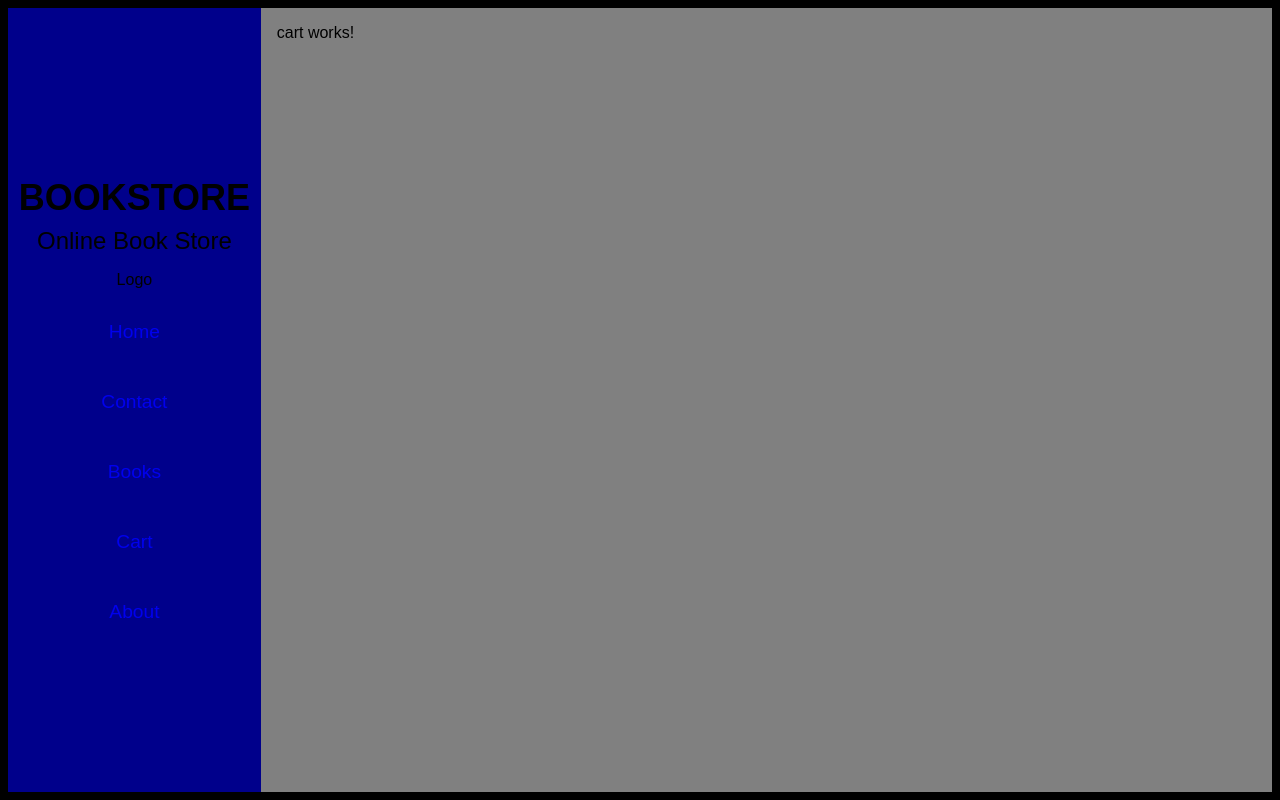
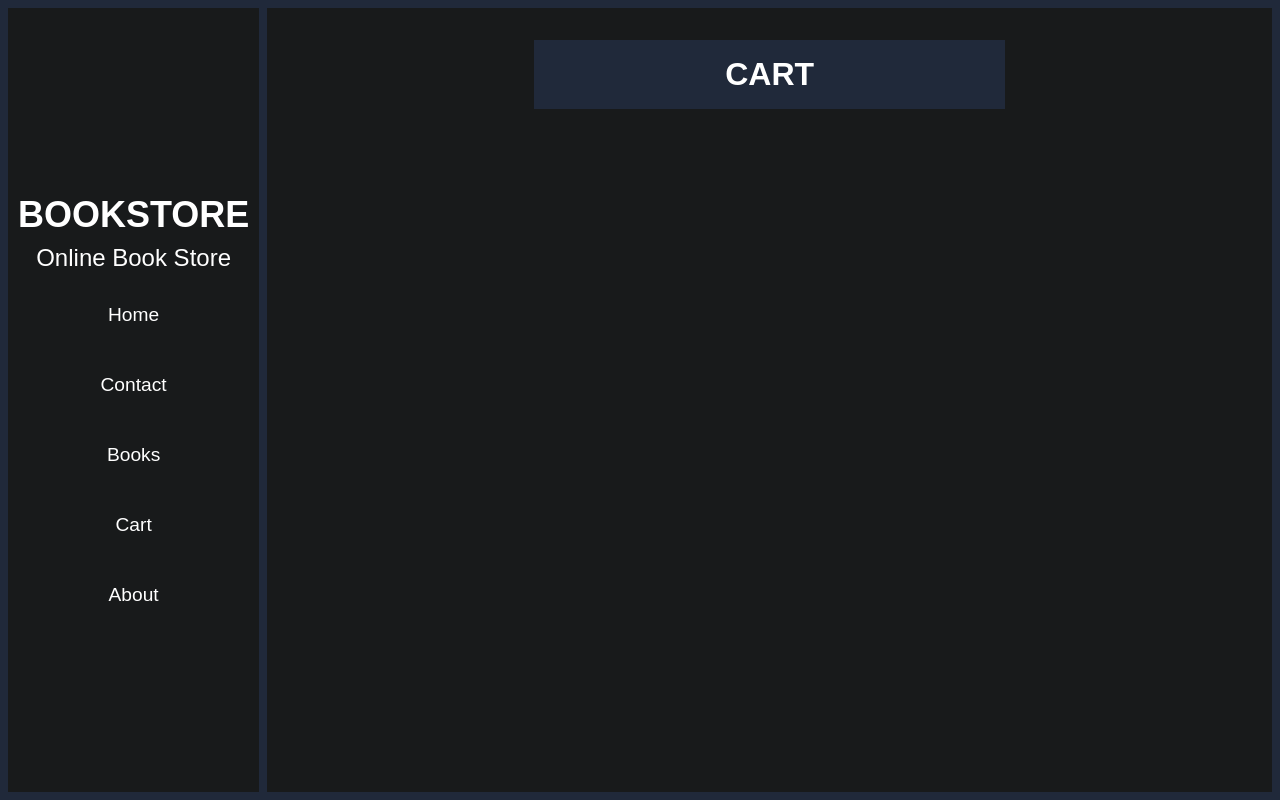
Before and after one commit to lokesh21012002/Bookstore, an Angular app in the folder client/store_front/: page /Cart in a window 1280 px wide. Built offline with nearby package versions, Linux system fonts and the light colour scheme.

Commit message:
Default user ui done

```diff
--- a/client/store_front/src/app/app.component.css
+++ b/client/store_front/src/app/app.component.css
@@ -1,21 +1,21 @@
 .app {
-  background: black;
   height: 100vh;
   display: grid;
   grid-template-rows: 1fr;
   grid-template-columns: 1fr 4fr;
+  column-gap: .5rem;
   padding: .5rem;
 }
 
 .header {
-  background: darkblue;
   padding: 1rem;
   overflow-y: scroll;
+  background: var(--secondarybg);
 }
 
 .dynamiccontent {
   position: relative;
   padding: 1rem;
-  background: gray;
   overflow-y: scroll;
+  background: var(--secondarybg);
 }
--- a/client/store_front/src/app/book/book.component.css
+++ b/client/store_front/src/app/book/book.component.css
@@ -16,6 +16,7 @@
 .searchbooks input{
     width: 50%;
     padding: 1rem;
+    text-align: center;
 }
 
 .searchbooks button{
@@ -26,7 +27,7 @@
 .bookscollection{
     display: grid;
     grid-template-rows: 1fr 1fr;
-    grid-template-columns: 1fr 1fr 1fr 1fr;
+    grid-template-columns: 1fr 1fr 1fr;
     row-gap: 2rem;
     column-gap: 3rem;
 }
@@ -39,9 +40,11 @@
     align-items: center;
     gap: 1rem;
     text-align: center;
+    border: 3px solid var(--primarybg);
+    padding: .7rem;
 }
 
 .books img{
     width: 100%;
-    height: 15rem;
+    height: 17rem;
 }
--- a/client/store_front/src/app/book/book.component.html
+++ b/client/store_front/src/app/book/book.component.html
@@ -11,7 +11,7 @@
               src={{book.cover}}
               alt="Marvel"
             />
-            <p>{{ book.title.toUpperCase() }}</p>
+            <h3>{{ book.title.toUpperCase() }}</h3>
             <p>ONLY AT ${{ book.price }}</p>
             <a routerLink="/Book/{{book.id}}">CHECK OUT NOW</a>
           </div>
@@ -24,7 +24,7 @@
             src={{book.cover}}
             alt="Marvel"
           />
-          <p>{{ book.title.toUpperCase() }}</p>
+          <h3>{{ book.title.toUpperCase() }}</h3>
           <p>ONLY AT ${{ book.price }}</p>
           <a routerLink="/Book/{{book.id}}">CHECK OUT NOW</a>
         </div>
--- a/client/store_front/src/app/book/showbook/showbook.component.css
+++ b/client/store_front/src/app/book/showbook/showbook.component.css
@@ -1,11 +1,18 @@
+/* .showbookbox{
+    display: flex;
+    flex-direction: column;
+    align-items: center;
+    justify-content: center;
+    gap: 1rem;
+    background: blue;
+}
+
 .showbook{
     display: grid;
     grid-template-columns: 1fr 1fr;
     column-gap: 1rem;
-    justify-content: center;
-    height: 100%;
-    align-content: center;
-    padding: 1rem;
+    padding: .5rem;
+    height: 45rem;
 }
 
 .bookdetails{
@@ -18,7 +25,7 @@
 
 .bookcover{
     padding: 1rem;
-    background: white;
+    height: 75%;
 }
 
 .bookcover img{
@@ -29,10 +36,10 @@
 .bookdata{
     display: flex;
     flex-direction: column;
-    justify-content: center;
     align-items: center;
     gap: 2rem;
     margin-top: 0.5rem;
+    height: 100%;
 }
 
 .buyoptions{
@@ -47,4 +54,52 @@
 .buyoptions button{
     padding: 1.5rem;
     width: 75%;
+} */
+
+
+.showbook{
+    height: 100%;
+    display: flex;
+    flex-direction: column;
+    justify-content: space-around;
+    align-items: center;
+    gap: 2rem;
 }
+
+.heading{
+    width: 50%;
+    padding: 1rem;
+    text-align: center;
+    background: var(--primarybg);
+}
+
+.book{
+    display: flex;
+    gap: 1rem;
+    height: 70%;
+}
+
+.bookcover{
+    padding: 1rem;
+    width: 50%;
+    background-color: var(--primarybg);
+}
+
+.bookcover img{
+    height: 100%;
+    width: 100%;
+}
+
+.bookdetails{
+    width: 50%;
+    display: flex;
+    flex-direction: column;
+    border: 3px solid var(--primarybg);
+    justify-content: space-between;
+    align-items: center;
+    padding: 1rem;
+}
+
+.buyoptions button{
+    padding: 1.5rem;
+}
--- a/client/store_front/src/app/book/showbook/showbook.component.html
+++ b/client/store_front/src/app/book/showbook/showbook.component.html
@@ -1,3 +1,9 @@
+<!-- <div class="showbookbox">
+
+    <div class="heading">
+        <h1>BOOK DETAILS</h1>
+    </div>
+
     <div class="showbook">
 
 
@@ -17,8 +23,6 @@
                 <h3>TOTAL AVAILABLE : {{bookData.totalavailable}}</h3>
                 <h3>SOLD BY : {{bookData.seller?.storename}}</h3>
 
-        </div>
-
                 <div class="buyoptions">
                     <button (click)="addToCart(bookData)">ADD TO CART</button>
                 </div>
@@ -26,5 +30,41 @@
             </div>
 
 
+        </div>
+
+
 
     </div>
+
+</div> -->
+
+<div class="showbook">
+
+    <div class="heading">
+        <h1>BOOK DETAILS</h1>
+    </div>
+
+    <div class="book">
+
+        <div class="bookcover">
+            <img src={{bookData.cover}} alt="Marvel">
+        </div>
+
+        <div class="bookdetails">
+            <h1>TITLE : {{bookData.title}}</h1>
+            <h3>AUTHOR : {{bookData.author}}</h3>
+            <h3>GENRE : {{bookData.genre}}</h3>
+            <h3>PRICE : ${{bookData.price}}</h3>
+            <h3>TOTAL SOLD : {{bookData.totalsold}}</h3>
+            <h3>TOTAL AVAILABLE : {{bookData.totalavailable}}</h3>
+            <h3>SOLD BY : {{bookData.seller?.storename}}</h3>
+
+            <div class="buyoptions">
+                <button (click)="addToCart(bookData)">ADD TO CART</button>
+            </div>
+        </div>
+
+    </div>
+
+
+</div>
--- a/client/store_front/src/app/common/cart/cart.component.css
+++ b/client/store_front/src/app/common/cart/cart.component.css
@@ -1,3 +1,56 @@
+.cart{
+    padding: 1rem;
+    display: flex;
+    flex-direction: column;
+    align-items: center;
+    gap: 2rem;
+}
+
+.heading{
+    width: 50%;
+    padding: 1rem;
+    text-align: center;
+    background: var(--primarybg);
+}
+
+.cartitems{
+    display: grid;
+    grid-template-columns: 1fr 1fr 1fr;
+    grid-template-rows: auto;
+    column-gap: 2rem;
+    row-gap: 1rem;
+}
+
+.items{
+    display: flex;
+    flex-direction: column;
+    gap: 1rem;
+    justify-content: center;
+    align-items: center;
+    border: 2px solid var(--primarybg);
+    padding: 1rem;
+}
+
+.options{
+    display: flex;
+    gap: 1rem;
+}
+
+.options button{
+    padding: .5rem;
+    width: 100%;
+}
+
+.cover{
+    height: 20rem;
+}
+
+.cover img{
+    height: 100%;
+    width: 100%;
+}
+
+
 .purchasingorder{
     background: darkgray;
     position: absolute;
--- a/client/store_front/src/app/common/cart/cart.component.html
+++ b/client/store_front/src/app/common/cart/cart.component.html
@@ -1,5 +1,3 @@
-<p>cart works!</p>
-
 <div *ngIf="loginData && loginData.role === 'Buyer' && isPurchasing" class="purchasingorder">
     <form method="POST" #purchasingorder="ngForm" (ngSubmit)="createOrder(purchasingorder.value)">
       <div class="heading">
@@ -20,16 +18,26 @@
   </div>
 
 
+<div class="cart">
+
+    <div class="heading">
+        <h1>CART</h1>
+    </div>
+
     <div class="cartitems">
         <div *ngFor="let cartItem of cartItems" class="items">
             <div class="cover">
                 <img src={{cartItem.cover}} alt="Book">
             </div>
-        <p>{{cartItem.title}}</p>
+            <h1>{{cartItem.title}}</h1>
             <p>BY - {{cartItem.author}}</p>
             <p>${{cartItem.price}}</p>
+            <div class="options">
               <button (click)="initPurchase(cartItem.id, cartItem.seller.id, cartItem)" *ngIf="isLoggedIn">PURCHASE</button>
               <button (click)="deleteItem(cartItem)">DELETE</button>
               <button routerLink="/" *ngIf="!isLoggedIn">REGISTER OR LOGIN TO BUY</button>
             </div>
         </div>
+    </div>
+
+</div>
--- a/client/store_front/src/app/common/header/header.component.css
+++ b/client/store_front/src/app/common/header/header.component.css
@@ -28,14 +28,6 @@ nav{
     gap: 0.3em;
 }
 
-.logo{
-
-}
-
-.dashboard{
-
-}
-
 .roledash{
     display: flex;
     flex-direction: column;
--- a/client/store_front/src/app/common/header/header.component.html
+++ b/client/store_front/src/app/common/header/header.component.html
@@ -9,9 +9,6 @@
                 <p>Online Book Store</p>
             </div>
 
-            <div class="logo">
-                <p>Logo</p>
-            </div>
         </div>
 
         <div class="dashboard">
--- a/client/store_front/src/styles.css
+++ b/client/store_front/src/styles.css
@@ -1,6 +1,11 @@
 /* You can add global styles to this file, and also import other style files */
 
 @import 'ngx-toastr/toastr';
+
+:root{
+    --primarybg: rgb(32, 41, 58);
+    --secondarybg: rgb(24, 26, 27);
+}
 
 *{
     margin: 0;
@@ -12,4 +17,34 @@
 body{
     width: 100%;
     height: 100vh;
+    color: white;
+    background: var(--primarybg);
 }
+
+a{
+    text-decoration: none;
+    color: white;
+}
+
+input{
+    background: var(--primarybg);
+    border: none;
+    color: white;
+}
+
+input::placeholder{
+    color: white;
+}
+
+select{
+    background: var(--primarybg);
+    color: white;
+}
+
+button{
+    background: var(--primarybg);
+    color: white;
+    border: none;
+    cursor: pointer;
+    border-radius: 2rem;
+}
```
Also changed, not shown: 1 other file (tests, documents, lock files or other folders). Lines whose indentation alone changed are shown as unchanged.
